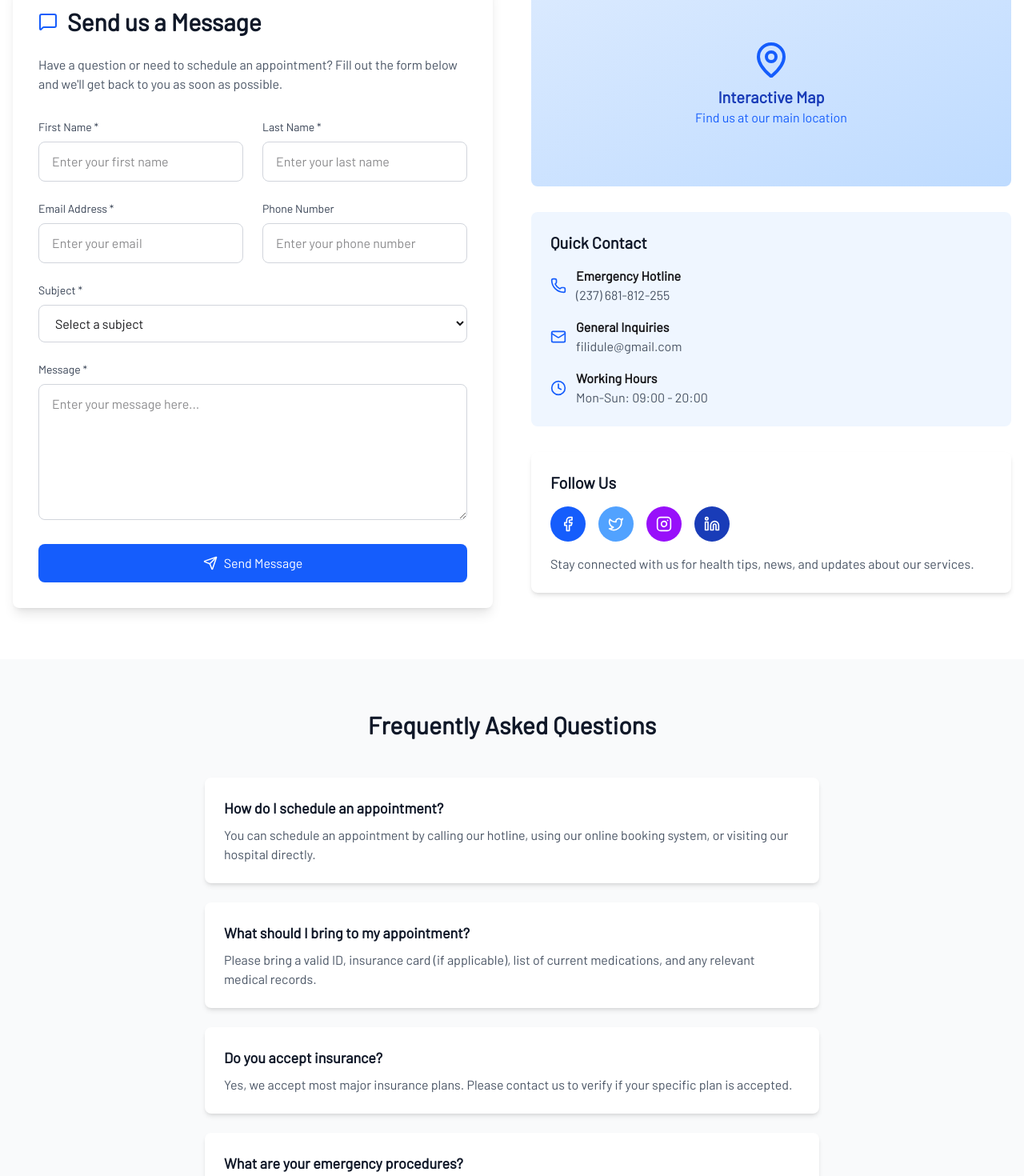
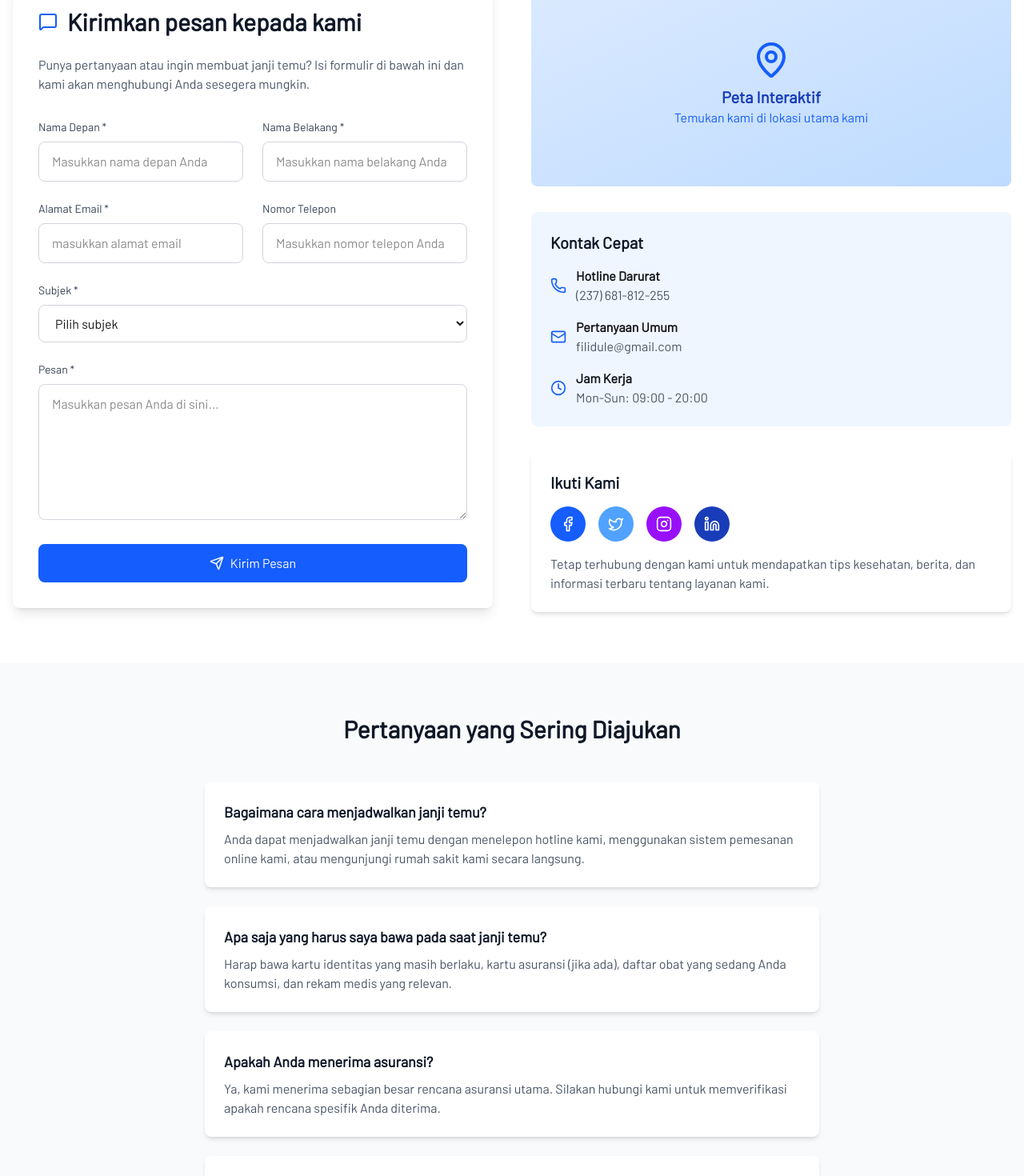
Before and after one commit to Danielandersontech/Rekam-Medis, a React (Vite) app: page /medis/contact in a window 1280 px wide. Shown: the part 820-2290 px from the top of the page at 80% size. Built offline with nearby package versions, Linux system fonts and the light colour scheme.

Commit message:
gantibahasa

```diff
--- a/src/pages/medis/Contact.jsx
+++ b/src/pages/medis/Contact.jsx
@@ -38,10 +38,10 @@ export default function Contact() {
       <section className="bg-blue-900 text-white py-16">
         <div className="container mx-auto px-4 text-center">
           <h1 className="text-4xl lg:text-5xl font-bold mb-4">
-            Get in Touch
+            Hubungi kami
           </h1>
           <p className="text-xl text-blue-200">
-            We're here to help and answer any questions you might have
+            Kami siap membantu dan menjawab pertanyaan apa pun yang mungkin Anda miliki
           </p>
         </div>
       </section>
@@ -73,34 +73,34 @@ export default function Contact() {
               <div className="bg-white p-8 rounded-lg shadow-lg">
                 <h2 className="text-3xl font-bold text-gray-900 mb-6 flex items-center">
                   <MessageSquare className="mr-3 text-blue-600" />
-                  Send us a Message
+                  Kirimkan pesan kepada kami
                 </h2>
                 <p className="text-gray-600 mb-8">
-                  Have a question or need to schedule an appointment? Fill out the form below and we'll get back to you as soon as possible.
+                  Punya pertanyaan atau ingin membuat janji temu? Isi formulir di bawah ini dan kami akan menghubungi Anda sesegera mungkin.
                 </p>
 
                 <form className="space-y-6">
                   <div className="grid md:grid-cols-2 gap-6">
                     <div>
                       <label className="block text-sm font-medium text-gray-700 mb-2">
-                        First Name *
+                        Nama Depan *
                       </label>
                       <input
                         type="text"
                         required
                         className="w-full px-4 py-3 border border-gray-300 rounded-lg focus:ring-2 focus:ring-blue-500 focus:border-transparent"
-                        placeholder="Enter your first name"
+                        placeholder="Masukkan nama depan Anda"
                       />
                     </div>
                     <div>
                       <label className="block text-sm font-medium text-gray-700 mb-2">
-                        Last Name *
+                        Nama Belakang *
                       </label>
                       <input
                         type="text"
                         required
                         className="w-full px-4 py-3 border border-gray-300 rounded-lg focus:ring-2 focus:ring-blue-500 focus:border-transparent"
-                        placeholder="Enter your last name"
+                        placeholder="Masukkan nama belakang Anda"
                       />
                     </div>
                   </div>
@@ -108,53 +108,53 @@ export default function Contact() {
                   <div className="grid md:grid-cols-2 gap-6">
                     <div>
                       <label className="block text-sm font-medium text-gray-700 mb-2">
-                        Email Address *
+                        Alamat Email *
                       </label>
                       <input
                         type="email"
                         required
                         className="w-full px-4 py-3 border border-gray-300 rounded-lg focus:ring-2 focus:ring-blue-500 focus:border-transparent"
-                        placeholder="Enter your email"
+                        placeholder="masukkan alamat email"
                       />
                     </div>
                     <div>
                       <label className="block text-sm font-medium text-gray-700 mb-2">
-                        Phone Number
+                        Nomor Telepon
                       </label>
                       <input
                         type="tel"
                         className="w-full px-4 py-3 border border-gray-300 rounded-lg focus:ring-2 focus:ring-blue-500 focus:border-transparent"
-                        placeholder="Enter your phone number"
+                        placeholder="Masukkan nomor telepon Anda"
                       />
                     </div>
                   </div>
 
                   <div>
                     <label className="block text-sm font-medium text-gray-700 mb-2">
-                      Subject *
+                      Subjek *
                     </label>
                     <select
                       required
                       className="w-full px-4 py-3 border border-gray-300 rounded-lg focus:ring-2 focus:ring-blue-500 focus:border-transparent"
                     >
-                      <option value="">Select a subject</option>
-                      <option value="appointment">Appointment Inquiry</option>
-                      <option value="medical">Medical Question</option>
-                      <option value="billing">Billing Inquiry</option>
-                      <option value="feedback">Feedback</option>
-                      <option value="other">Other</option>
+                      <option value="">Pilih subjek</option>
+                      <option value="appointment">Pertanyaan Janji Temu</option>
+                      <option value="medical">Pertanyaan Medis</option>
+                      <option value="billing">Pertanyaan Penagihan</option>
+                      <option value="feedback">Umpan Balik</option>
+                      <option value="other">Lainnya</option>
                     </select>
                   </div>
 
                   <div>
                     <label className="block text-sm font-medium text-gray-700 mb-2">
-                      Message *
+                      Pesan *
                     </label>
                     <textarea
                       rows={6}
                       required
                       className="w-full px-4 py-3 border border-gray-300 rounded-lg focus:ring-2 focus:ring-blue-500 focus:border-transparent"
-                      placeholder="Enter your message here..."
+                      placeholder="Masukkan pesan Anda di sini..."
                     ></textarea>
                   </div>
 
@@ -163,7 +163,7 @@ export default function Contact() {
                     className="w-full bg-blue-600 text-white py-3 rounded-lg hover:bg-blue-700 transition font-medium flex items-center justify-center"
                   >
                     <Send className="mr-2" size={18} />
-                    Send Message
+                    Kirim Pesan
                   </button>
                 </form>
               </div>
@@ -175,33 +175,33 @@ export default function Contact() {
               <div className="bg-gradient-to-br from-blue-100 to-blue-200 rounded-lg h-64 flex items-center justify-center">
                 <div className="text-center">
                   <MapPin className="mx-auto mb-2 text-blue-600" size={48} />
-                  <h3 className="text-xl font-semibold text-blue-800">Interactive Map</h3>
-                  <p className="text-blue-600">Find us at our main location</p>
+                  <h3 className="text-xl font-semibold text-blue-800">Peta Interaktif</h3>
+                  <p className="text-blue-600">Temukan kami di lokasi utama kami</p>
                 </div>
               </div>
 
               {/* Additional Contact Info */}
               <div className="bg-blue-50 p-6 rounded-lg">
-                <h3 className="text-xl font-bold text-gray-900 mb-4">Quick Contact</h3>
+                <h3 className="text-xl font-bold text-gray-900 mb-4">Kontak Cepat</h3>
                 <div className="space-y-4">
                   <div className="flex items-center space-x-3">
                     <Phone className="text-blue-600" size={20} />
                     <div>
-                      <p className="font-semibold">Emergency Hotline</p>
+                      <p className="font-semibold">Hotline Darurat</p>
                       <p className="text-gray-600">(237) 681-812-255</p>
                     </div>
                   </div>
                   <div className="flex items-center space-x-3">
                     <Mail className="text-blue-600" size={20} />
                     <div>
-                      <p className="font-semibold">General Inquiries</p>
+                      <p className="font-semibold">Pertanyaan Umum</p>
                       <p className="text-gray-600">filidule@gmail.com</p>
                     </div>
                   </div>
                   <div className="flex items-center space-x-3">
                     <Clock className="text-blue-600" size={20} />
                     <div>
-                      <p className="font-semibold">Working Hours</p>
+                      <p className="font-semibold">Jam Kerja</p>
                       <p className="text-gray-600">Mon-Sun: 09:00 - 20:00</p>
                     </div>
                   </div>
@@ -210,7 +210,7 @@ export default function Contact() {
 
               {/* Social Media */}
               <div className="bg-white p-6 rounded-lg shadow-md">
-                <h3 className="text-xl font-bold text-gray-900 mb-4">Follow Us</h3>
+                <h3 className="text-xl font-bold text-gray-900 mb-4">Ikuti Kami</h3>
                 <div className="flex space-x-4">
                   <a href="#" className="bg-blue-600 text-white p-3 rounded-full hover:bg-blue-700 transition">
                     <Facebook size={20} />
@@ -226,7 +226,8 @@ export default function Contact() {
                   </a>
                 </div>
                 <p className="text-gray-600 mt-4">
-                  Stay connected with us for health tips, news, and updates about our services.
+                  Tetap terhubung dengan kami untuk mendapatkan tips kesehatan, berita, dan
+                  informasi terbaru tentang layanan kami.
                 </p>
               </div>
             </div>
@@ -239,25 +240,25 @@ export default function Contact() {
         <div className="container mx-auto px-4">
           <div className="max-w-3xl mx-auto">
             <h2 className="text-3xl font-bold text-center text-gray-900 mb-12">
-              Frequently Asked Questions
+              Pertanyaan yang Sering Diajukan
             </h2>
             <div className="space-y-6">
               {[
                 {
-                  question: "How do I schedule an appointment?",
-                  answer: "You can schedule an appointment by calling our hotline, using our online booking system, or visiting our hospital directly."
+                  question: "Bagaimana cara menjadwalkan janji temu?",
+                  answer: "Anda dapat menjadwalkan janji temu dengan menelepon hotline kami, menggunakan sistem pemesanan online kami, atau mengunjungi rumah sakit kami secara langsung."
                 },
                 {
-                  question: "What should I bring to my appointment?",
-                  answer: "Please bring a valid ID, insurance card (if applicable), list of current medications, and any relevant medical records."
+                  question: "Apa saja yang harus saya bawa pada saat janji temu?",
+                  answer: "Harap bawa kartu identitas yang masih berlaku, kartu asuransi (jika ada), daftar obat yang sedang Anda konsumsi, dan rekam medis yang relevan."
                 },
                 {
-                  question: "Do you accept insurance?",
-                  answer: "Yes, we accept most major insurance plans. Please contact us to verify if your specific plan is accepted."
+                  question: "Apakah Anda menerima asuransi?",
+                  answer: "Ya, kami menerima sebagian besar rencana asuransi utama. Silakan hubungi kami untuk memverifikasi apakah rencana spesifik Anda diterima."
                 },
                 {
-                  question: "What are your emergency procedures?",
-                  answer: "For emergencies, call our emergency hotline immediately or visit our emergency department which is open 24/7."
+                  question: "Apa saja prosedur darurat Anda?",
+                  answer: "Untuk keadaan darurat, segera hubungi hotline darurat kami atau kunjungi departemen gawat darurat kami yang buka 24/7."
                 }
               ].map((faq, index) => (
                 <div key={index} className="bg-white p-6 rounded-lg shadow-md">
--- a/src/pages/medis/Doctors.jsx
+++ b/src/pages/medis/Doctors.jsx
@@ -89,10 +89,10 @@ export default function Doctors() {
       <section className="bg-blue-900 text-white py-16">
         <div className="container mx-auto px-4 text-center">
           <h1 className="text-4xl lg:text-5xl font-bold mb-4">
-            Our Expert Doctors
+            Dokter Ahli Kami
           </h1>
           <p className="text-xl text-blue-200 max-w-2xl mx-auto">
-            Meet our team of highly qualified and experienced medical professionals dedicated to your health
+           Temui tim kami yang terdiri dari para profesional medis yang berkualifikasi tinggi dan berpengalaman yang berdedikasi untuk kesehatan Anda
           </p>
         </div>
       </section>
@@ -102,10 +102,10 @@ export default function Doctors() {
         <div className="container mx-auto px-4">
           <div className="text-center mb-12">
             <h2 className="text-3xl font-bold text-gray-900 mb-4">
-              TRUSTED CARE
+              PERAWATAN TERPERCAYA
             </h2>
             <p className="text-xl text-gray-600 max-w-2xl mx-auto">
-              Our doctors are committed to providing exceptional medical care with compassion and expertise
+             Dokter kami berkomitmen untuk memberikan perawatan medis yang luar biasa dengan penuh kasih sayang dan keahlian
             </p>
           </div>
 
@@ -140,12 +140,12 @@ export default function Doctors() {
                     </div>
                     <div className="flex items-center space-x-1 text-gray-500">
                       <Users size={14} />
-                      <span>{doctor.patients}+ patients</span>
+                      <span>{doctor.patients}+ pasien</span>
                     </div>
                   </div>
 
                   <div className="mb-4">
-                    <p className="text-sm text-gray-600 mb-2">Available: {doctor.availability}</p>
+                    <p className="text-sm text-gray-600 mb-2">Tersedia: {doctor.availability}</p>
                     <div className="flex flex-wrap gap-2">
                       {doctor.achievements.slice(0, 2).map((achievement, index) => (
                         <span key={index} className="bg-blue-100 text-blue-800 text-xs px-2 py-1 rounded-full">
@@ -160,7 +160,7 @@ export default function Doctors() {
                       to="/appointment"
                       className="flex-1 bg-blue-600 text-white py-2 px-4 rounded-lg hover:bg-blue-700 transition text-center text-sm font-medium"
                     >
-                      Book Appointment
+                      Janji Temu Buku
                     </Link>
                     <button className="bg-gray-100 text-gray-600 py-2 px-4 rounded-lg hover:bg-gray-200 transition">
                       <Mail size={16} />
@@ -177,10 +177,10 @@ export default function Doctors() {
       <section className="py-16 bg-blue-50">
         <div className="container mx-auto px-4 text-center">
           <h2 className="text-3xl font-bold text-gray-900 mb-4">
-            Ready to Meet Your Doctor?
+            Siap Bertemu dengan Dokter Anda?
           </h2>
           <p className="text-xl text-gray-600 mb-8 max-w-2xl mx-auto">
-            Schedule an appointment with one of our expert physicians today and take the first step towards better health.
+            Jadwalkan janji temu dengan salah satu dokter ahli kami hari ini dan ambil langkah pertama menuju kesehatan yang lebih baik.
           </p>
           <div className="flex flex-col sm:flex-row gap-4 justify-center">
             <Link
@@ -188,14 +188,14 @@ export default function Doctors() {
               className="flex items-center justify-center space-x-2 bg-blue-600 text-white px-8 py-3 rounded-lg hover:bg-blue-700 transition font-medium"
             >
               <Calendar size={18} />
-              <span>Book Appointment</span>
+              <span>Janji Temu Buku</span>
             </Link>
             <Link
               to="/contact"
               className="flex items-center justify-center space-x-2 border-2 border-blue-600 text-blue-600 px-8 py-3 rounded-lg hover:bg-blue-600 hover:text-white transition font-medium"
             >
               <Phone size={18} />
-              <span>Contact Us</span>
+              <span>Hubungi Kami</span>
             </Link>
           </div>
         </div>
@@ -208,22 +208,22 @@ export default function Doctors() {
             <div>
               <Award className="w-12 h-12 text-blue-300 mx-auto mb-4" />
               <h3 className="text-3xl font-bold mb-2">50+</h3>
-              <p className="text-blue-200">Expert Doctors</p>
+              <p className="text-blue-200">Dokter Ahli</p>
             </div>
             <div>
               <Users className="w-12 h-12 text-blue-300 mx-auto mb-4" />
               <h3 className="text-3xl font-bold mb-2">10,000+</h3>
-              <p className="text-blue-200">Happy Patients</p>
+              <p className="text-blue-200">Pasien yang bahagia</p>
             </div>
             <div>
               <Clock className="w-12 h-12 text-blue-300 mx-auto mb-4" />
               <h3 className="text-3xl font-bold mb-2">15+</h3>
-              <p className="text-blue-200">Years Experience</p>
+              <p className="text-blue-200">Pengalaman bertahun-tahun</p>
             </div>
             <div>
               <Star className="w-12 h-12 text-blue-300 mx-auto mb-4" />
               <h3 className="text-3xl font-bold mb-2">4.8</h3>
-              <p className="text-blue-200">Average Rating</p>
+              <p className="text-blue-200">Peringkat Rata-rata</p>
             </div>
           </div>
         </div>
```
Also changed, not shown: src/pages/medis/News.jsx (+23 -23 lines).
